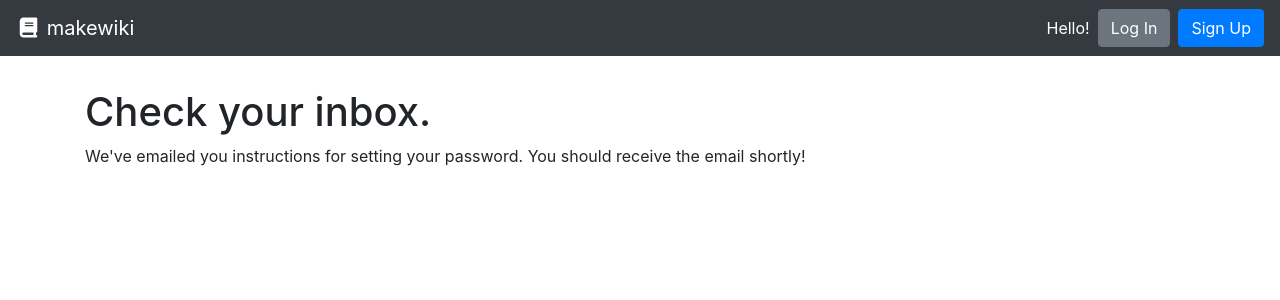
After one commit to KitsuneNoctus/makewiki_v2, a Django app: template templates/registration/password_reset_done.html in a window 1280 px wide. The commit adds this page. Shown: the top 300 px of the page. Run offline with Django 3.2, Linux system fonts and the light colour scheme; the template is opened without the code that fills it, so the values that code supplies are empty; some libraries are stand-ins or nearby versions.

Commit message:
Got the password reset to somewhat work like I want it.

```diff
--- a/accounts/views.py
+++ b/accounts/views.py
@@ -8,3 +8,7 @@ class SignUpView(CreateView):
     form_class = UserCreationForm
     success_url = reverse_lazy('login')
     template_name = 'registration/signup.html'
+
+class ForgotPassword():
+    form_class = UserCreationForm
+    pass
--- a/makewiki/settings.py
+++ b/makewiki/settings.py
@@ -39,7 +39,7 @@ INSTALLED_APPS = [
     'django.contrib.staticfiles',
 
     'wiki',
-    'accounts'
+    'accounts',
 ]
 
 MIDDLEWARE = [
@@ -137,6 +137,10 @@ LOGIN_REDIRECT_URL = "/"
 LOGOUT_REDIRECT_URL = "/"
 DEFAULT_LOGOUT_URL = '/'
 
+# config/settings.py
+EMAIL_BACKEND = "django.core.mail.backends.filebased.EmailBackend"
+EMAIL_FILE_PATH = os.path.join(BASE_DIR, "sent_emails")
+
 # Required for Heroku
 SECURE_PROXY_SSL_HEADER = ('HTTP_X_FORWARDED_PROTO', 'https')
 
--- a/templates/registration/login.html
+++ b/templates/registration/login.html
@@ -34,10 +34,12 @@
                 <div class="form-group row">
                     <div class="col-8">
                         <input type="submit" value="login" class="btn btn-success">
+
                         <input type="hidden" name="next" value="{{ next }}">
                     </div>
                 </div>
             </form>
+            <a href="{% url 'password_reset' %}" class="btn btn-danger ml-2">Forgot Password</a>
         </div>
     </div>
 {% endblock %}
--- /dev/null
+++ b/templates/registration/password_reset_done.html
@@ -0,0 +1,9 @@
+<!-- templates/registration/password_reset_done.html -->
+{% extends 'base.html' %}
+
+{% block title %}Email Sent{% endblock %}
+
+{% block content %}
+  <h1>Check your inbox.</h1>
+  <p>We've emailed you instructions for setting your password. You should receive the email shortly!</p>
+{% endblock %}
```
Also changed, not shown: templates/registration/password_reset.html (added, +15 -0 lines).
